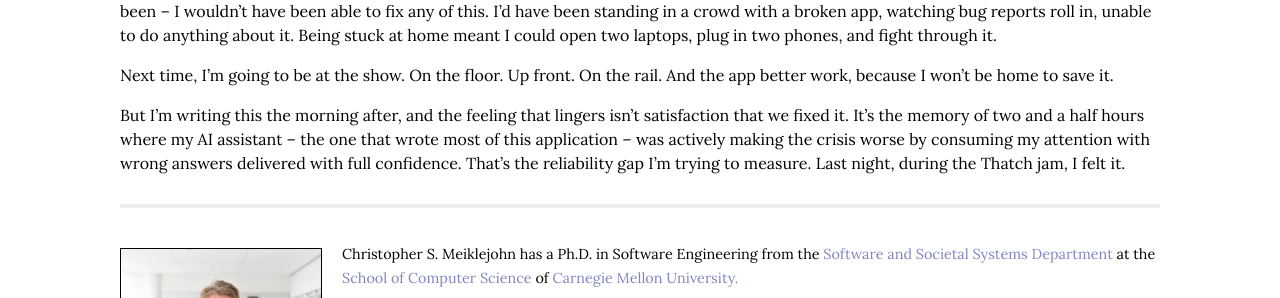
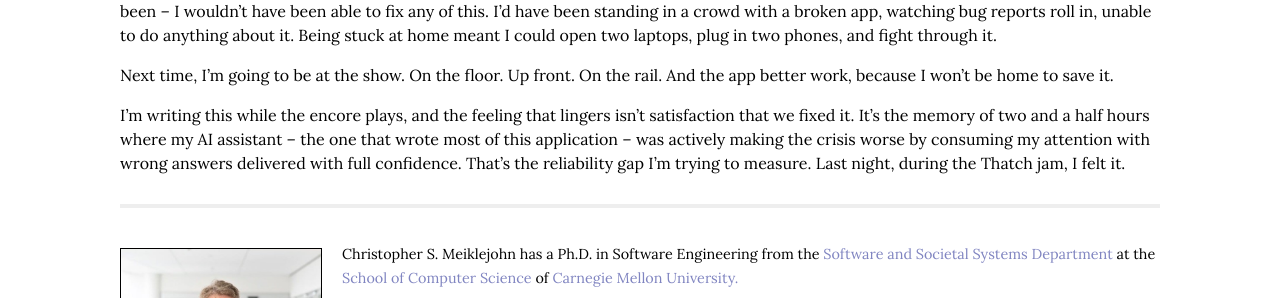
Before and after one commit to cmeiklejohn/cmeiklejohn.github.io, a Jekyll site: the page built from _posts/2026-03-29-the-show-is-happening-right-now-and-nothing-works.markdown, in a window 1280 px wide and 900 px high, scrolled down 4452 px. Shown: the part 405-703 px from the top of the window. Built offline with Jekyll 4.4.1, drawn with Linux system fonts in a browser that asks for light colours; some web fonts are replaced.

Commit message:
Fix blog post: writing during encore, not morning after

```diff
--- a/_posts/2026-03-29-the-show-is-happening-right-now-and-nothing-works.markdown
+++ b/_posts/2026-03-29-the-show-is-happening-right-now-and-nothing-works.markdown
@@ -161,4 +161,4 @@ There's a silver lining to not being at the show. If I'd been on the floor at Ja
 
 Next time, I'm going to be at the show. On the floor. Up front. On the rail. And the app better work, because I won't be home to save it.
 
-But I'm writing this the morning after, and the feeling that lingers isn't satisfaction that we fixed it. It's the memory of two and a half hours where my AI assistant -- the one that wrote most of this application -- was actively making the crisis worse by consuming my attention with wrong answers delivered with full confidence. That's the reliability gap I'm trying to measure. Last night, during the Thatch jam, I felt it.
+I'm writing this while the encore plays, and the feeling that lingers isn't satisfaction that we fixed it. It's the memory of two and a half hours where my AI assistant -- the one that wrote most of this application -- was actively making the crisis worse by consuming my attention with wrong answers delivered with full confidence. That's the reliability gap I'm trying to measure. Last night, during the Thatch jam, I felt it.
```
